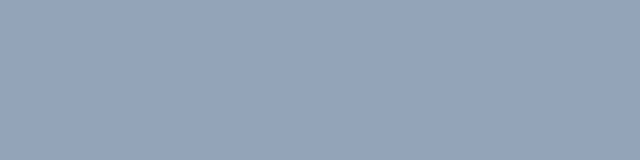
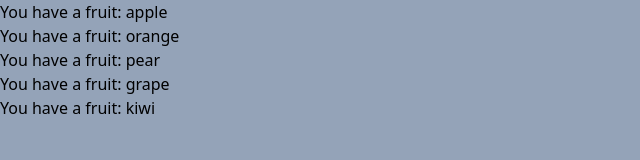
Before and after one commit to KaverzaCyberSchizo/Kaverza-Victoria-GIKIT-1255-Web, a website: page index.html in a window 1280 px wide. Shown: the whole page, without its empty margins (0-640 px from the left). Drawn offline with nearby package versions, Linux system fonts and the light colour scheme.

Commit message:
lesson 1 - loop, function, scope

```diff
--- a/index.html
+++ b/index.html
@@ -14,16 +14,6 @@
 </head>
 
 <body class="bg-slate-400">
-  <script>
-    let name = 'Victoria';
-    const age = 19;
-    let logic = true; // false
-    console.log('Здравствуй, путник.', name, age, logic);
-    name - 'Alex';
-    logic = false;
-    // age = 19;
-    console.log('Здравствуй, путник.', name, age, logic);
-   // alert("Здравствуй, путник.")
-  </script>
+  <script src="main.js"></script>
 </body>
 </html>
--- a/main.js
+++ b/main.js
@@ -1,24 +1,35 @@
-import './style.css'
-import javascriptLogo from './javascript.svg'
-import viteLogo from '/vite.svg'
-import { setupCounter } from './counter.js'
+let name = 'Victoria';
+    const age = 19;
+    let logic = true; // false
+    console.log('Здравствуй, путник.', { name, age, logic });
 
-document.querySelector('#app').innerHTML = `
-  <div>
-    <a href="https://vitejs.dev" target="_blank">
-      <img src="${viteLogo}" class="logo" alt="Vite logo" />
-    </a>
-    <a href="https://developer.mozilla.org/en-US/docs/Web/JavaScript" target="_blank">
-      <img src="${javascriptLogo}" class="logo vanilla" alt="JavaScript logo" />
-    </a>
-    <h1>Hello Vite!</h1>
-    <div class="card">
-      <button id="counter" type="button"></button>
-    </div>
-    <p class="read-the-docs">
-      Click on the Vite logo to learn more
-    </p>
-  </div>
-`
+    let apple = {
+      color: "Red",
+      size: "Large",
+      type: "Macintoch",
+      year: 1998,
+    }
 
-setupCounter(document.querySelector('#counter'))
+    let apple2 = apple;
+    let appleSize = apple.size;
+    apple2.size = "Small";
+
+    console.log('-> apple =', appleSize, apple.size);
+
+    const fruits = ['apple', 'orange', 'pear', 'grape', 'kiwi'];
+
+    console.log ('-> fruits =', fruits);
+    console.log('-> fruits 1 =', fruits[0]);
+    console.log('-> fruits.length =', fruits.length);
+
+    for (let index = 0; index < fruits.length; index++) {
+      outputFruitsInDocument("You have a fruit: ", index);
+    }
+    function outputFruitsInDocument(prefix, index) {
+       const fruit = fruits[index];
+       const text = prefix + fruit;
+      console.log(text);
+      const node = document.createElement('div');
+     node.innerText = text;
+      document.body.appendChild(node);
+    }
```
